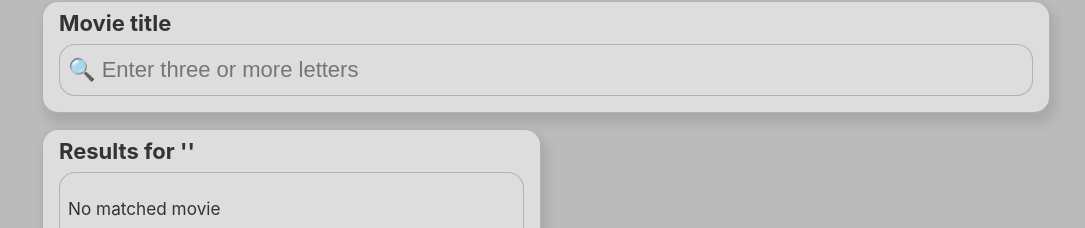
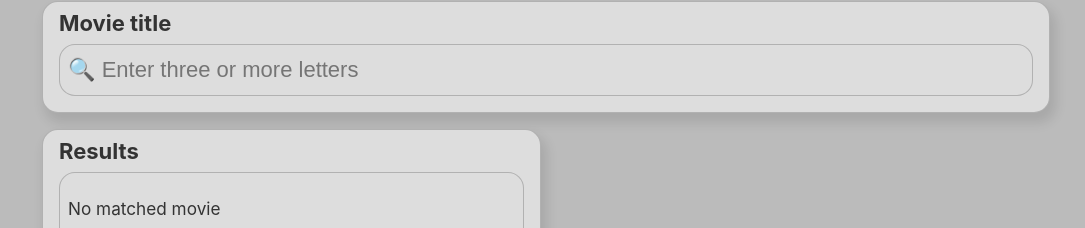
Before and after one commit to SamiaMehrdad/shopify-movies, a React (Create React App) app: page / in a window 1280 px wide. Shown: the part 166-394 px from the top of the page, without its empty margins (94-1179 px from the left). Built offline with nearby package versions, Linux system fonts and the light colour scheme.

Commit message:
Bug fix: remove empty '' from results title

```diff
--- a/src/App.css
+++ b/src/App.css
@@ -78,7 +78,6 @@ h4{
   padding: 2px 0;
   border-radius: 9999px;
   animation: zoomIn .2s;
-  /* transition: all .1s ease; */
 }
 
 .nombar:hover{
@@ -108,7 +107,7 @@ h4{
   margin: 3vh 0 0;
   font-weight: bold;
   text-shadow: 0 0 4px #fff;
-  animation: zoomIn 1s;
+  animation: zoomIn .7s;
 }
 @keyframes zoomIn {
   from{ transform: scaleX(0);}
--- a/src/App.js
+++ b/src/App.js
@@ -131,7 +131,7 @@ function App() {
       </div>
     </div>
     <div className="half shaded short">
-      <h4>Results for '{searchWord}'</h4>
+      <h4>Results {searchWord.length > 2 ? `for '${searchWord}'` : null }</h4>
       <div className="inner">
         {searchResult.length? searchResult.map(
                     (item) =>
```
